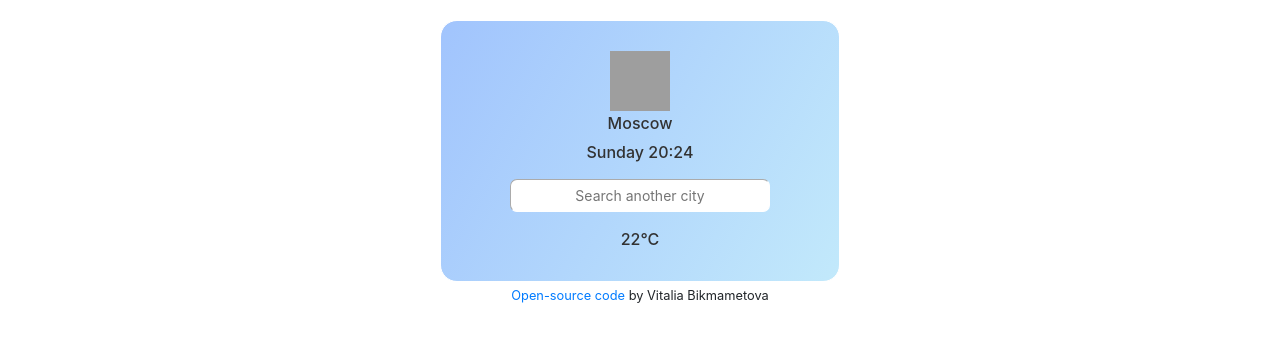
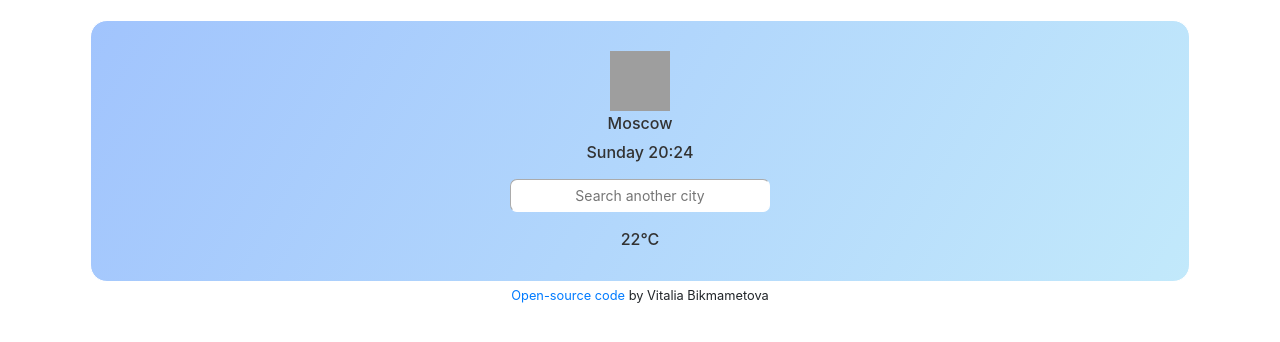
Before and after one commit to la-dolce-vit/weather-app, a plain HTML site: page index.html in a window 1280 px wide. Drawn offline with nearby package versions, Linux system fonts and the light colour scheme; grey boxes are pictures that could not be loaded.

Commit message:
width 100%

```diff
--- a/index.html
+++ b/index.html
@@ -15,7 +15,7 @@
 
 <body>
     <div class="container">
-        <div class="card" >
+        <div class="card" style="width: 100%;">
             <div class="card-body">
                 <div class="headings">
             <ul >
```
